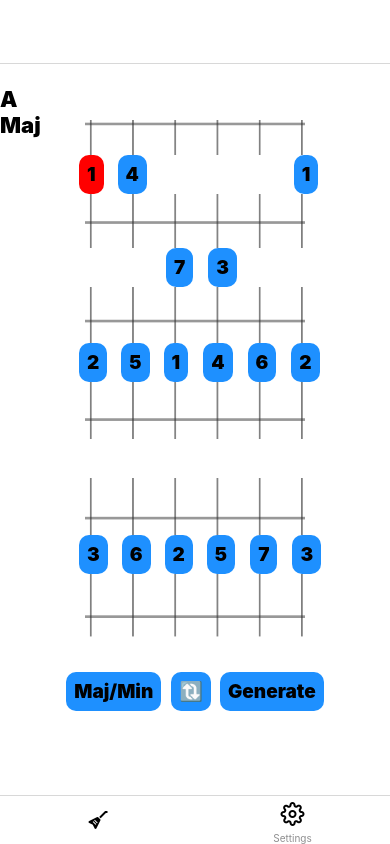
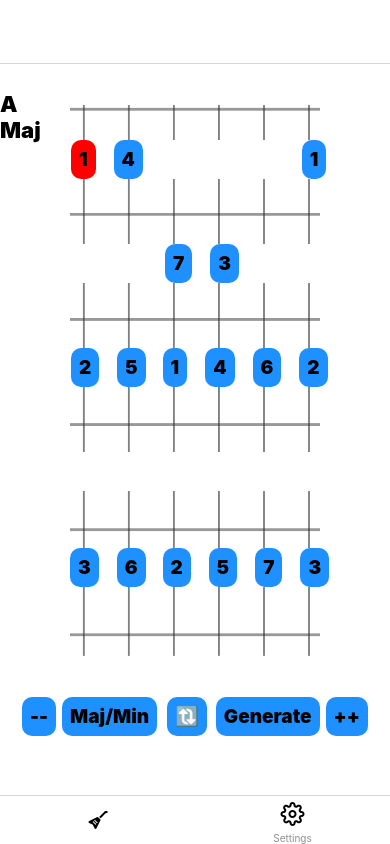
Before and after one commit to LeifChristian/GuitarTrainer, a React Native app: screen /TabOne in a window 390 px wide. Built offline with nearby package versions, Linux system fonts and the light colour scheme; what expo-linking would draw is missing.

Commit message:
moveable keys, added harm and natural minor

```diff
--- a/screens/TabOneScreen.tsx
+++ b/screens/TabOneScreen.tsx
@@ -22,16 +22,21 @@ import { def } from '@vue/shared';
 // compare iterations, return how many correct and display score. save score to localStorage.
 
 export default function TabOneScreen({ navigation }: RootTabScreenProps<'TabOne'>) {
+
   let pitchesPressed = [];
   let generatedPitches = [];
-
   let isItGenerated = false;
 
   const [pitchesWTFPressed, setPitchesWTFPressed] = useState(Array)
-
   const [arePitchesGenerated, setArePitchesGenerated] = useState(Boolean)
   const [beginningOfPlayback, setBeginningOfPlayback] = useState(generatedPitches?.length)
 
+  const [currentKey, setCurrentKey] = useState('A');
+const[currentKeyNumber, setCurrentKeyNumber] = useState(10);
+
+
+  const [isItMinor, setIsItMinor] = useState(true);
+  const [natHarm, setNatHarm] = useState('nat')
   const [audioFile, setAudioFile] = useState(false);
   const [one, setone] = useState(Boolean)
   const [two, settwo] = useState(false)
@@ -106,7 +111,7 @@ const [root3, setRoot3] = useState(false);
 const [root4, setRoot4] = useState(false);
 const [root5, setRoot5] = useState(false);
 
-  const[scaleSchema, setScaleSchema]= useState("A");
+const[scaleSchema, setScaleSchema]= useState("A");
 
   useEffect(() => {
 console.log('useEffect returning...')
@@ -215,7 +220,7 @@ if(!one)
         setseventeen(false);
         seteighteen(true);
         setnineteen(false);
-        settwenty(false);
+        settwenty(true);
         settwentyone(true);
         settwentytwo(true);
         settwentythree(false);
@@ -226,7 +231,6 @@ if(!one)
         set28(true);
         set29(true);
         set30(false);
-
 
         setDisplay1(1)
         setDisplay2(0) //
@@ -239,7 +243,7 @@ if(!one)
         setDisplay9(6)
         setDisplay10(0) //
         setDisplay11(7)
-        setDisplay12(0)
+        setDisplay12(7)
         setDisplay13(1)
         setDisplay14(0)
         setDisplay15(2)
@@ -261,6 +265,78 @@ if(!one)
 
     }
 
+    break;
+
+    case 'AminHarm':
+    console.log('A harm you cunt')
+
+    if(!one)
+    {
+        setRoot1(true)
+        setone(true);
+        settwo(false);
+        setthree(true);
+        setfour(true);
+        setfive(false);
+        setsix(true);
+        setseven(false);
+        seteight(true);
+        setnine(true);
+        setten(false);
+        seteleven(false);
+        settwelve(true);
+        setthirteen(true);
+        setfourteen(false);
+        setfifteen(true);
+        setsixteen(true);
+        setseventeen(false);
+        seteighteen(true);
+        setnineteen(false);
+        settwenty(true);
+        settwentyone(true);
+        settwentytwo(true);
+        settwentythree(false);
+        settwentyfour(false);
+        set25(true);
+        set26(true);
+        set27(false);
+        set28(true);
+        set29(true);
+        set30(false);
+
+
+        setDisplay1(1)
+        setDisplay2(0) //
+        setDisplay3(2)
+        setDisplay4(3)
+        setDisplay5(0) //
+        setDisplay6(4)
+        setDisplay7(0) //
+        setDisplay8(5)
+        setDisplay9(6)
+        setDisplay10(0) //
+        setDisplay11(7)
+        setDisplay12(7)
+        setDisplay13(1)
+        setDisplay14(0)
+        setDisplay15(2)
+        setDisplay16(3)
+        setDisplay17(0)
+        setDisplay18(4)
+        setDisplay19(0)
+        setDisplay20(5)
+        setDisplay21(5)
+        setDisplay22(6)
+        setDisplay23(0)
+        setDisplay24(7)
+        setDisplay25(7)
+        setDisplay26(1)
+        setDisplay27(0)
+        setDisplay28(2)
+        setDisplay29(3)
+        setDisplay30(0)
+
+    }
     break;
 
     case 'C': console.log('c');
@@ -299,12 +375,26 @@ if(!one)
 
   }
 
-const checkScaleSchema = () => {
+const checkScaleSchema = (isItHarmonicMinor) => {
+
+if(isItHarmonicMinor) {setScaleSchema("AminHarm")}
+
+if(!isItHarmonicMinor){setScaleSchema('Amin')}
 
   setone(prevState=>!prevState);
-if(scaleSchema=="A"){setScaleSchema('Amin')}
+}
 
-  else{ setScaleSchema("A")}}
+const setMajorMinor = () => {
+
+        console.log(isItMinor);
+        setIsItMinor(!isItMinor)
+
+if(!isItMinor){setScaleSchema('A')}
+
+if(isItMinor){setScaleSchema("Amin")}
+
+  setone(prevState=>!prevState);
+}
 
   const generate = () => {
 
@@ -347,6 +437,16 @@ if(scaleSchema=="A"){setScaleSchema('Amin')}
                                 if(generatedPitches[index]=='7'){generatedPitches[index]='8'}
                                 if(generatedPitches[index]=='10'){generatedPitches[index]='9'}
                                 if(generatedPitches[index]=='12'){generatedPitches[index]='11'}
+
+                        }
+
+                        if(scaleSchema=="AminHarm"){
+                                generatedPitches[0]= '1';
+                                if(generatedPitches[index]=="2"){generatedPitches[index]='3'}
+                                if(generatedPitches[index]=='5'){generatedPitches[index]='4'}
+                                if(generatedPitches[index]=='7'){generatedPitches[index]='8'}
+                                if(generatedPitches[index]=='10'){generatedPitches[index]='9'}
+                                if(generatedPitches[index]=='11'){generatedPitches[index]='12'}
 
                         }
 
@@ -563,7 +663,6 @@ console.log(pitchesPressed, 'pressed')
                         await sound.loadAsync(require(`../assets/audio/db2.wav`));
 
                 break;
-
                 default: return;
 
         }
@@ -607,80 +706,164 @@ console.log(pitchesPressed, 'pressed')
 
 }
 
+const checkScale = (parameter) => {
+
+        console.log(parameter)
+
+switch(parameter){
+
+
+        case 0:
+
+                setCurrentKeyNumber(12)
+                setCurrentKey('B'); setone(prevState => !prevState)
+
+        case 1:
+                setCurrentKey('C'); setone(prevState => !prevState)
+        break;
+        case 2:
+                setCurrentKey('Db'); setone(prevState => !prevState)
+
+        break;
+        case 3:
+                setCurrentKey('D'); setone(prevState => !prevState)
+
+        break;
+        case 4:
+                setCurrentKey('Eb'); setone(prevState => !prevState)
+
+        break;
+        case 5:
+                setCurrentKey('E'); setone(prevState => !prevState)
+
+        break;
+        case 6:
+                setCurrentKey('F'); setone(prevState => !prevState)
+
+        break;
+        case 7:
+                setCurrentKey('F#'); setone(prevState => !prevState)
+
+        break;
+        case 8:
+                setCurrentKey('G'); setone(prevState => !prevState)
+
+        break;
+        case 9:
+
+                setCurrentKey('Ab'); setone(prevState => !prevState)
+
+        break;
+        case 10:
+
+                setCurrentKey('A'); setone(prevState => !prevState)
+
+        break;
+        case 11:
+
+                setCurrentKey('Bb'); setone(prevState => !prevState)
+
+        break;
+        case 12:
+                setCurrentKey('B'); setone(prevState => !prevState)
+
+        break;
+        default:
+        setCurrentKey('C'); setone(prevState => !prevState)
+        setCurrentKeyNumber(1);
+        return;
+
+
+}
+
+
+}
+
   return (
     <View style={styles.container}>
 
+        {isItMinor ?  <View style={{marginBottom: 30}}></View> : null}
+
+    { scaleSchema == "Amin" ? <TouchableOpacity style={{marginBottom: -11}}
+        onPressIn={()=>{checkScaleSchema(true);}}><Text style={{fontSize: 19, fontWeight: "900", backgroundColor: "dodgerblue", padding: 8, borderRadius: 10, opacity: one ? 1 : 0}}>Natural</Text></TouchableOpacity>
+: null}
+
+{ scaleSchema == "AminHarm" ?
+<TouchableOpacity style={{marginBottom: -11}}
+        onPressIn={()=>{ checkScaleSchema(false)}}><Text style={{fontSize: 19, fontWeight: "900", backgroundColor:"dodgerblue", padding: 8, borderRadius: 10, opacity: one ? 1 : 0}}>Harmonic</Text></TouchableOpacity>
+: null}
       { scaleSchema == "A" ?
 
-<Text style={{zIndex: 3000, position: "relative", marginBottom:102, marginRight: 340, fontWeight: "900", fontSize: 22}}>A Maj</Text>
+<Text style={{zIndex: 3000, position: "relative", marginBottom:102, marginRight: 340, fontWeight: "900", fontSize: 22}}>{currentKey} Maj</Text>
 :
-<Text style={{zIndex: 3000, position: "relative", marginBottom:102, marginRight: 340, fontWeight: "900", fontSize: 22}}>A Min</Text>
+<Text style={{zIndex: 3000, position: "relative", marginBottom:102, marginRight: 340, fontWeight: "900", fontSize: 22}}>{currentKey} Min</Text>
 
 }
+
 <ImageBackground
   source={Fretboard}
-  style={{height: 600, width: 220, marginTop: -120}}
+  style={{height: 640, width: 250, marginTop: -140}}
 >
 
 {/* row 1 */}
 <View  style={{flexDirection: 'row', marginTop: 35, marginLeft: 0,}}>
-        <TouchableOpacity style={{marginLeft: -6, marginRight: 14 }}
+        <TouchableOpacity style={{marginLeft: 1, marginRight: 18 }}
         onPressIn={()=>{isItGenerated = false; one ? buttonPress('1'): null; }}><Text style={{fontSize: 19, fontWeight: "900", backgroundColor: root1 ? "red" : "dodgerblue", padding: 8, borderRadius: 10, opacity: one ? 1 : 0}}>{display1}</Text></TouchableOpacity>
-<TouchableOpacity style={{marginLeft: 0, marginRight: 14}}
+<TouchableOpacity style={{marginLeft: 0, marginRight: 17}}
         onPress={()=>{six ? buttonPress('6'): null; setArePitchesGenerated(false)}}><Text style={{fontSize: 19, fontWeight: "900", borderRadius: 10, backgroundColor: 'dodgerblue', padding: 8, opacity: six ? 1 : 1}}>{display6}</Text></TouchableOpacity>
-<TouchableOpacity style={{marginLeft: 0, marginRight: 15}}
+<TouchableOpacity style={{marginLeft: 0, marginRight: 18}}
         onPress={()=>{isItGenerated = false; eleven ? buttonPress('11') : null; setArePitchesGenerated(false)}}><Text style={{fontSize: 19, fontWeight: "900", borderRadius: 10, backgroundColor: 'dodgerblue', padding: 8, opacity: eleven ? 1 : 0}}>{display11}</Text></TouchableOpacity>
-        <TouchableOpacity style={{marginLeft: 0, marginRight: 15}}
+        <TouchableOpacity style={{marginLeft: 0, marginRight: 18}}
         onPress={()=>{isItGenerated = false; sixteen ? buttonPress('16') : null; setArePitchesGenerated(false)}}><Text style={{fontSize: 19, fontWeight: "900", borderRadius: 10, backgroundColor: 'dodgerblue', padding: 8, opacity: sixteen ? 1 : 0}}>{display16}</Text></TouchableOpacity>
-        <TouchableOpacity style={{marginLeft: 0, marginRight: 15}}
+        <TouchableOpacity style={{marginLeft: 0, marginRight: 18}}
         onPress={()=>{isItGenerated = false; twentyOne ? buttonPress('21'): null; setArePitchesGenerated(false)}}><Text style={{fontSize: 19, fontWeight: "900", borderRadius: 10, backgroundColor: 'dodgerblue', padding: 8, opacity: twentyOne ? 1 : 0}}>{display21}</Text></TouchableOpacity>
         <TouchableOpacity style={{marginLeft: 0, marginRight: 0}}
         onPress={()=>{isItGenerated = false; a26 ? buttonPress('26'): null; setArePitchesGenerated(false)}}><Text style={{fontSize: 19, fontWeight: "900", borderRadius: 10, backgroundColor: 'dodgerblue', padding: 8, opacity: a26 ? 1 : 0}}>{display26}</Text></TouchableOpacity>
 </View>
 
 {/* row 2 */}
-<View  style={{display: "flex", flexDirection: 'row', marginLeft: 0, marginTop:54, zIndex:220}}>
-        <TouchableOpacity style={{marginLeft: -6, marginRight: 14}}
+<View  style={{display: "flex", flexDirection: 'row', marginLeft: 0, marginTop:65, zIndex:220}}>
+        <TouchableOpacity style={{marginLeft: 1, marginRight: 18}}
         onPress={()=>{isItGenerated = false; two ? buttonPress('2') : null; setArePitchesGenerated(false)}}><Text style={{backgroundColor: root2 ? "red" : "dodgerblue", fontSize: 19, fontWeight: "900", padding: 8, opacity: two ? 1 : 0}}>{display2}</Text></TouchableOpacity>
-<TouchableOpacity style={{marginLeft: 0, marginRight: 14}}
+<TouchableOpacity style={{marginLeft: 0, marginRight: 17}}
         onPress={()=>{isItGenerated = false; seven ? buttonPress('7') : null; setArePitchesGenerated(false)}}><Text style={{fontSize: 19, fontWeight: "900", borderRadius: 10, backgroundColor: 'dodgerblue', padding: 8,opacity: seven ? 1 : 0}}>{display7}</Text></TouchableOpacity>
-<TouchableOpacity style={{marginLeft: 0, marginRight: 15}}
+<TouchableOpacity style={{marginLeft: 0, marginRight: 18}}
         onPress={()=>{isItGenerated = false; twelve ? buttonPress('12') : null; setArePitchesGenerated(false)}}><Text style={{fontSize: 19, fontWeight: "900", borderRadius: 10, backgroundColor: 'dodgerblue', padding: 8, opacity: twelve ? 1 : 0}}>{display12}</Text></TouchableOpacity>
-        <TouchableOpacity style={{marginLeft: 0, marginRight: 15}}
+        <TouchableOpacity style={{marginLeft: 0, marginRight: 18}}
         onPress={()=>{isItGenerated = false; seventeen ? buttonPress('17') : null; setArePitchesGenerated(false)}}><Text style={{fontSize: 19, fontWeight: "900", borderRadius: 10, backgroundColor: 'dodgerblue', padding: 8, opacity: seventeen ? 1 : 0}}>{display17}</Text></TouchableOpacity>
-        <TouchableOpacity style={{marginLeft: 0, marginRight: 15}}
+        <TouchableOpacity style={{marginLeft: 0, marginRight: 18}}
         onPress={()=>{isItGenerated = false; twentyTwo ? buttonPress('22') : null; setArePitchesGenerated(false)}}><Text style={{fontSize: 19, fontWeight: "900", borderRadius: 10, backgroundColor: 'dodgerblue', padding: 8, opacity: twentyTwo ? 1 : 0}}>{display22}</Text></TouchableOpacity>
         <TouchableOpacity style={{marginLeft: 0, marginRight: 0}}
         onPress={()=>{isItGenerated = false; a27 ? buttonPress('27') : null; setArePitchesGenerated(false)}}><Text style={{fontSize: 19, fontWeight: "900", borderRadius: 10, backgroundColor: 'dodgerblue', padding: 8, opacity: a27 ? 1 : 0}}>{display27}</Text></TouchableOpacity>
 </View>
 
 {/* row 3 */}
-<View  style={{display: "flex", flexDirection: 'row', marginLeft: 0, marginTop:56, zIndex:220}}>
-        <TouchableOpacity style={{marginLeft: -6, marginRight: 14}}
+<View  style={{display: "flex", flexDirection: 'row', marginLeft: 0, marginTop:65, zIndex:220}}>
+        <TouchableOpacity style={{marginLeft: 1, marginRight: 18}}
         onPress={()=>{isItGenerated = false; three ? buttonPress('3') : null; setArePitchesGenerated(false)}}><Text style={{backgroundColor: root3 ? "red" : "dodgerblue", borderRadius: 10, fontSize: 19, fontWeight: "900", padding: 8, opacity: three ? 1 : 0}}>{display3}</Text></TouchableOpacity>
-<TouchableOpacity style={{marginLeft: 0, marginRight: 14}}
+<TouchableOpacity style={{marginLeft: 0, marginRight: 17}}
         onPress={()=>{isItGenerated = false; eight ? buttonPress('8') : null; setArePitchesGenerated(false)}}><Text style={{fontSize: 19, fontWeight: "900", borderRadius: 10, backgroundColor: 'dodgerblue', padding: 8, opacity: eight ? 1 : 0}}>{display8}</Text></TouchableOpacity>
-<TouchableOpacity style={{marginLeft: 0, marginRight: 15}}
+<TouchableOpacity style={{marginLeft: 0, marginRight: 18}}
         onPress={()=>{isItGenerated = false; thirteen ? buttonPress('13') : null; setArePitchesGenerated(false)}}><Text style={{fontSize: 19, fontWeight: "900", borderRadius: 10, backgroundColor: 'dodgerblue', padding: 8, opacity: thirteen ? 1 : 0}}>{display13}</Text></TouchableOpacity>
-        <TouchableOpacity style={{marginLeft: 0, marginRight: 15}}
+        <TouchableOpacity style={{marginLeft: 0, marginRight: 18}}
         onPress={()=>{isItGenerated = false; eighteen ? buttonPress('18') : null; setArePitchesGenerated(false)}}><Text style={{fontSize: 19, fontWeight: "900", borderRadius: 10, backgroundColor: 'dodgerblue', padding: 8, opacity: eighteen ? 1 : 0}}>{display18}</Text></TouchableOpacity>
-        <TouchableOpacity style={{marginLeft: 0, marginRight: 15}}
+        <TouchableOpacity style={{marginLeft: 0, marginRight: 18}}
         onPress={()=>{isItGenerated = false; twentyThree ? buttonPress('23') :null; setArePitchesGenerated(false)}}><Text style={{fontSize: 19, fontWeight: "900", borderRadius: 10, backgroundColor: 'dodgerblue', padding: 8, opacity: twentyThree ? 1 : 0}}>{display23}</Text></TouchableOpacity>
         <TouchableOpacity style={{marginLeft: 0, marginRight: 0}}
         onPress={()=>{isItGenerated = false; a28 ? buttonPress('28') : null; setArePitchesGenerated(false)}}><Text style={{fontSize: 19, fontWeight: "900", borderRadius: 10, backgroundColor: 'dodgerblue', padding: 8, opacity: a28 ? 1 : 0}}>{display28}</Text></TouchableOpacity>
 </View>
 
 {/* row 4 */}
-<View  style={{display: "flex", flexDirection: 'row', marginLeft: 0, marginTop:57, zIndex:220}}>
-        <TouchableOpacity style={{marginLeft: -6, marginRight: 14}}
+<View  style={{display: "flex", flexDirection: 'row', marginLeft: 0, marginTop:65, zIndex:220}}>
+        <TouchableOpacity style={{marginLeft: 1, marginRight: 18}}
         onPress={()=>{isItGenerated = false; four ? buttonPress('4') : null; setArePitchesGenerated(false)}}><Text style={{backgroundColor: root4 ? "red" : "dodgerblue", borderRadius: 10, fontSize: 19, fontWeight: "900", padding: 8, opacity: four ? 1 : 0}}>{display4}</Text></TouchableOpacity>
-<TouchableOpacity style={{marginLeft: 0, marginRight: 14}}
+<TouchableOpacity style={{marginLeft: 0, marginRight: 17}}
         onPress={()=>{isItGenerated = false; nine ? buttonPress('9') : null; setArePitchesGenerated(false)}}><Text style={{fontSize: 19, fontWeight: "900", borderRadius: 10, backgroundColor: 'dodgerblue', padding: 8, opacity: nine ? 1 : 0}}>{display9}</Text></TouchableOpacity>
-<TouchableOpacity style={{marginLeft: 0, marginRight: 14}}
+<TouchableOpacity style={{marginLeft: 0, marginRight: 18}}
         onPress={()=>{isItGenerated = false; fourteen ? buttonPress('14') :null; setArePitchesGenerated(false)}}><Text style={{fontSize: 19, fontWeight: "900", borderRadius: 10, backgroundColor: 'dodgerblue', padding: 8, opacity: fourteen ? 1 : 0}}>{display14}</Text></TouchableOpacity>
-        <TouchableOpacity style={{marginLeft: 0, marginRight: 15}}
+        <TouchableOpacity style={{marginLeft: 0, marginRight: 18}}
         onPress={()=>{isItGenerated = false; nineteen ? buttonPress('19') : null; setArePitchesGenerated(false)}}><Text style={{fontSize: 19, fontWeight: "900", borderRadius: 10, backgroundColor: 'dodgerblue', padding: 8, opacity: nineteen ? 1 : 0}}>{display19}</Text></TouchableOpacity>
-        <TouchableOpacity style={{marginLeft: 0, marginRight: 15}}
+        <TouchableOpacity style={{marginLeft: 0, marginRight: 18}}
         onPress={()=>{isItGenerated = false; twentyFour ? buttonPress('24') : null; setArePitchesGenerated(false)}}><Text style={{fontSize: 19, fontWeight: "900", borderRadius: 10, backgroundColor: 'dodgerblue', padding: 8, opacity: twentyFour ? 1 : 0}}>{display24}</Text></TouchableOpacity>
         <TouchableOpacity style={{marginLeft: 0, marginRight: 0}}
         onPress={()=>{isItGenerated = false; a29 ? buttonPress('29'): null; setArePitchesGenerated(false)}}><Text style={{fontSize: 19, fontWeight: "900", borderRadius: 10, backgroundColor: 'dodgerblue', padding: 8, opacity: a29 ? 1 : 0}}>{display29}</Text></TouchableOpacity>
@@ -688,15 +871,15 @@ console.log(pitchesPressed, 'pressed')
 
 {/* row 5 */}
 <View  style={{display: "flex", flexDirection: 'row', marginLeft: 0, marginTop:57, zIndex:220}}>
-        <TouchableOpacity style={{marginLeft: -6, marginRight: 14}}
+        <TouchableOpacity style={{marginLeft: 0, marginRight: 18}}
         onPress={()=>{isItGenerated = false; five ? buttonPress('5') : null; setArePitchesGenerated(false)}}><Text style={{backgroundColor: root5 ? "red" : "dodgerblue", borderRadius: 10, fontSize: 19, fontWeight: "900", padding: 8, opacity: five ? 1 : 0}}>{display5}</Text></TouchableOpacity>
-<TouchableOpacity style={{marginLeft: 0, marginRight: 14}}
+<TouchableOpacity style={{marginLeft: 0, marginRight: 17}}
         onPress={()=>{isItGenerated = false; ten ? buttonPress('10') : null; setArePitchesGenerated(false)}}><Text style={{fontSize: 19, fontWeight: "900", borderRadius: 10, backgroundColor: 'dodgerblue', padding: 8, opacity: ten ? 1 : 0}}>{display10}</Text></TouchableOpacity>
-<TouchableOpacity style={{marginLeft: 0, marginRight: 14}}
+<TouchableOpacity style={{marginLeft: 0, marginRight: 18}}
         onPress={()=>{isItGenerated = false; fifteen ? buttonPress('15') : null; setArePitchesGenerated(false)}}><Text style={{fontSize: 19, fontWeight: "900", borderRadius: 10, backgroundColor: 'dodgerblue', padding: 8, opacity: fifteen ? 1 : 0 }}>{display15}</Text></TouchableOpacity>
-        <TouchableOpacity style={{marginLeft: 0, marginRight: 15}}
+        <TouchableOpacity style={{marginLeft: 0, marginRight: 18}}
         onPress={()=>{isItGenerated = false; twenty ? buttonPress('20') : null; setArePitchesGenerated(false)}}><Text style={{fontSize: 19, fontWeight: "900", borderRadius: 10, backgroundColor: 'dodgerblue', padding: 8, opacity: twenty ? 1 : 0}}>{display20}</Text></TouchableOpacity>
-        <TouchableOpacity style={{marginLeft: 0, marginRight: 15}}
+        <TouchableOpacity style={{marginLeft: 0, marginRight: 18}}
         onPress={()=>{isItGenerated = false; twentyFive ? buttonPress('25') : null; setArePitchesGenerated(false)}}><Text style={{fontSize: 19, fontWeight: "900", borderRadius: 10, backgroundColor: 'dodgerblue', padding: 8, opacity: twentyFive ? 1 : 0}}>{display25}</Text></TouchableOpacity>
         <TouchableOpacity style={{marginLeft: 0, marginRight: 0}}
         onPress={()=>{isItGenerated = false; a30 ? buttonPress('30') : null; setArePitchesGenerated(false)}}><Text style={{fontSize: 19, fontWeight: "900", borderRadius: 10, backgroundColor: 'dodgerblue', padding: 8, opacity: a30 ? 1 : 0}}>{display30}</Text></TouchableOpacity>
@@ -704,8 +887,13 @@ console.log(pitchesPressed, 'pressed')
 </ImageBackground>
 <View style={{display: 'flex', flexDirection: 'row', marginTop: -48}}>
 
+<TouchableOpacity style={{ }}
+        onPress={()=>{ if(currentKeyNumber>0) { let wtf = currentKeyNumber -1;  setCurrentKeyNumber(currentKeyNumber-1); checkScale(wtf)}}}>
+                <Text style={{marginRight: 6, borderRadius: 10, padding: 8, textAlign: 'center',fontSize: 19, fontWeight: "900", backgroundColor: 'dodgerblue'}}>--</Text>
+                </TouchableOpacity>
+
         <TouchableOpacity style={{}}
-        onPress={()=>{checkScaleSchema()}}>
+        onPress={()=>{setMajorMinor()}}>
                 <Text style={{borderRadius: 10, marginRight: 5,padding: 8, fontSize: 19, fontWeight: "900", backgroundColor: 'dodgerblue'}}>Maj/Min</Text>
                 </TouchableOpacity>
 
@@ -719,10 +907,14 @@ console.log(pitchesPressed, 'pressed')
                 <Text style={{borderRadius: 10, marginLeft: 5, marginRight: 9, padding: 8, textAlign: 'center',fontSize: 19, fontWeight: "900", backgroundColor: 'dodgerblue'}}>🔃</Text>
                 </TouchableOpacity>
 
-
                 <TouchableOpacity style={{ }}
         onPress={()=>{generate()}}>
                 <Text style={{borderRadius: 10, padding: 8, textAlign: 'center',fontSize: 19, fontWeight: "900", backgroundColor: 'dodgerblue'}}>Generate</Text>
+                </TouchableOpacity>
+
+                <TouchableOpacity style={{ }}
+        onPress={()=>{ if(currentKeyNumber<13){ let wtf = currentKeyNumber +1; setCurrentKeyNumber(currentKeyNumber+1); checkScale(wtf)}}}>
+                <Text style={{ marginLeft: 6, borderRadius: 10, padding: 8, textAlign: 'center',fontSize: 19, fontWeight: "900", backgroundColor: 'dodgerblue'}}>++</Text>
                 </TouchableOpacity>
 
                 </View>
```
